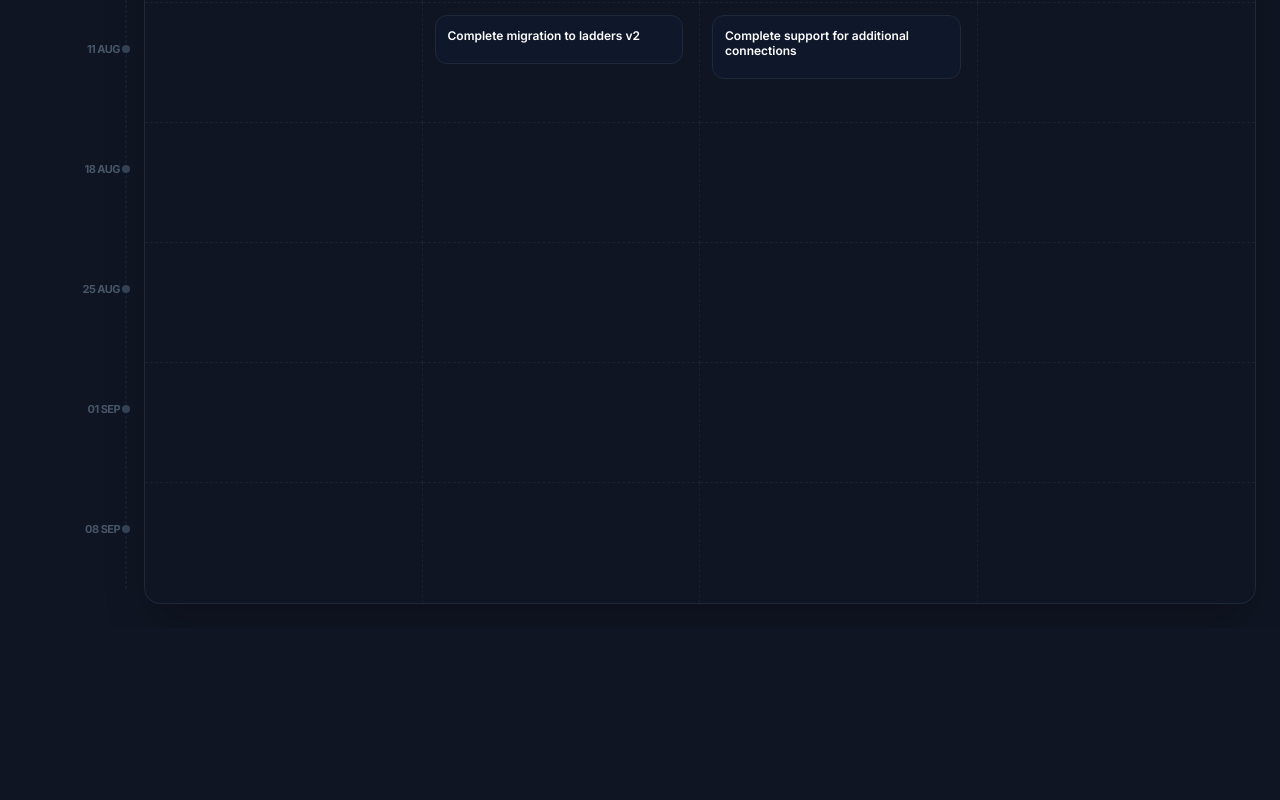
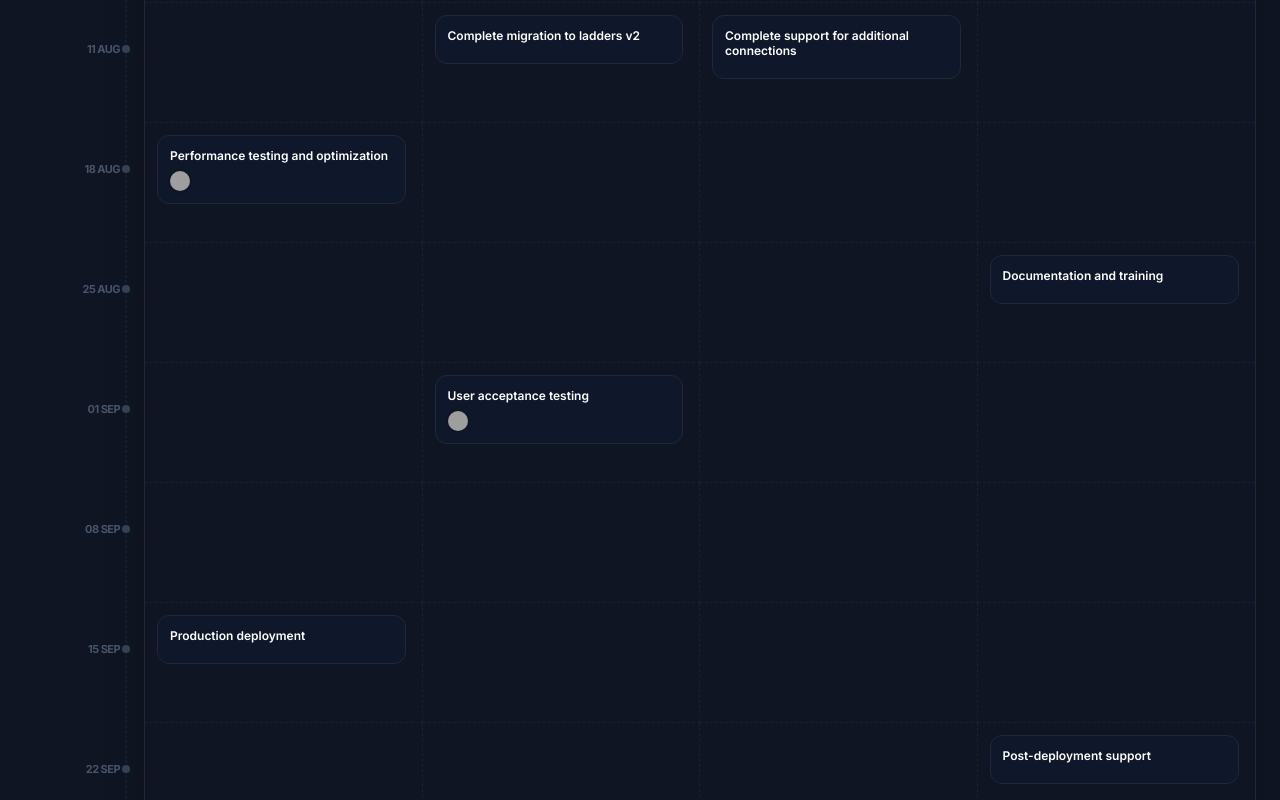
Before and after one commit to Total-L/EEP_Assignment, a React (Vite) app: page / in a window 1280 px wide. Shown: the part 880-1680 px from the top of the page. Before the commit the page ends 1508 px from the top, so only its background shows below. Built offline with nearby package versions, Linux system fonts and the light colour scheme; grey boxes are pictures that could not be loaded.

Commit message:
feat: add test data for multiple projects and fix view mode date mapping

```diff
--- a/App.tsx
+++ b/App.tsx
@@ -99,18 +99,42 @@ const App: React.FC = () => {
         }
     }, [viewMode]);
 
+    const getDateIndexForViewMode = useCallback((itemDate: string, viewMode: string): number => {
+        const date = new Date(itemDate);
+        const month = date.getMonth();
+        const year = date.getFullYear() % 100;
+
+        switch (viewMode) {
+            case 'month': {
+                const adjustedMonth = month >= 6 ? month - 6 : month + 6;
+                return adjustedMonth;
+            }
+            case 'quarter': {
+                const quarter = Math.floor(month / 3);
+                const qIndex = quarter >= 3 ? quarter - 3 : quarter + 1;
+                const qStr = `Q${qIndex} ${year}`;
+                const quarterMap: { [key: string]: number } = { 'Q3 24': 0, 'Q4 24': 1, 'Q1 25': 2, 'Q2 25': 3, 'Q3 25': 4, 'Q4 25': 5, 'Q1 26': 6, 'Q2 26': 7 };
+                return quarterMap[qStr] ?? 0;
+            }
+            case 'week':
+            default: {
+                const startDate = new Date('2024-07-07');
+                const diffDays = Math.floor((date.getTime() - startDate.getTime()) / (1000 * 60 * 60 * 24));
+                return Math.min(Math.max(Math.floor(diffDays / 7), 0), DATES_WEEK.length - 1);
+            }
+        }
+    }, [viewMode]);
+
     // Compute active items based on selected view mode and project
     const activeItems = useMemo(() => {
         const currentDates = getDatesForViewMode();
         return items
             .filter(item => item.projectId === selectedProject.id)
             .map(item => {
-                // Map the item's position based on viewMode labels
-                // In a production app, we'd use real Date objects and find the correct index
-                // Here we just use the logic that they shift relative to their initial slot
-                return { ...item };
+                const newDateIndex = getDateIndexForViewMode(item.date, viewMode);
+                return { ...item, dateIndex: newDateIndex };
             });
-    }, [items, selectedProject, viewMode, getDatesForViewMode]);
+    }, [items, selectedProject, viewMode, getDatesForViewMode, getDateIndexForViewMode]);
 
     const handleExport = async () => {
         try {
--- a/constants.ts
+++ b/constants.ts
@@ -10,8 +10,8 @@ export const USERS: User[] = [
 
 export const PROJECTS: Project[] = [
     { id: 'p1', name: 'Project Roadmap', client: 'HSBC' },
-    { id: 'p2', name: 'Cloud Migration', client: 'JP Morgan' },
-    { id: 'p3', name: 'Cyber Security', client: 'Barclays' }
+    { id: 'p2', name: 'Cloud Migration', client: 'HSBC' },
+    { id: 'p3', name: 'Cyber Security', client: 'HSBC' }
 ];
 
 export const PILLARS: Pillar[] = [
@@ -21,11 +21,12 @@ export const PILLARS: Pillar[] = [
     { id: 4, title: 'Pillar 04', description: 'Mandatory & discretionary updates', color: 'azure' },
 ];
 
-export const DATES_WEEK: string[] = ['7 JUL', '14 JUL', '21 JUL', '28 JUL', '04 AUG', '11 AUG', '18 AUG', '25 AUG', '01 SEP', '08 SEP'];
-export const DATES_MONTH: string[] = ['Jul', 'Aug', 'Sep', 'Oct', 'Nov', 'Dec', 'Jan', 'Feb', 'Mar', 'Apr'];
-export const DATES_QUARTER: string[] = ['Q3 24', 'Q4 24', 'Q1 25', 'Q2 25', 'Q3 25', 'Q4 25', 'Q1 26', 'Q2 26', 'Q3 26', 'Q4 26'];
+export const DATES_WEEK: string[] = ['7 JUL', '14 JUL', '21 JUL', '28 JUL', '04 AUG', '11 AUG', '18 AUG', '25 AUG', '01 SEP', '08 SEP', '15 SEP', '22 SEP', '29 SEP', '06 OCT', '13 OCT', '20 OCT'];
+export const DATES_MONTH: string[] = ['Jul', 'Aug', 'Sep', 'Oct', 'Nov', 'Dec', 'Jan', 'Feb', 'Mar', 'Apr', 'May', 'Jun'];
+export const DATES_QUARTER: string[] = ['Q3 24', 'Q4 24', 'Q1 25', 'Q2 25', 'Q3 25', 'Q4 25', 'Q1 26', 'Q2 26'];
 
 export const INITIAL_ITEMS: RoadmapItem[] = [
+    // Project Roadmap (p1) - HSBC
     { id: 'item1', title: 'Review and address pricing difference vs Horizon', pillarId: 1, date: '2024-07-07', dateIndex: 0, columnIndex: 0, progress: 85, status: Status.InProgress, assignees: [USERS[2]], projectId: 'p1' },
     { id: 'item4', title: 'Pricing template generation', pillarId: 1, date: '2024-07-14', dateIndex: 1, columnIndex: 0, progress: 0, status: Status.Todo, assignees: [], projectId: 'p1' },
     { id: 'item3', title: 'Ladder2 pricing requests to Firebird', pillarId: 2, date: '2024-07-14', dateIndex: 1, columnIndex: 1, progress: 0, status: Status.Todo, assignees: [], projectId: 'p1' },
@@ -41,4 +42,37 @@ export const INITIAL_ITEMS: RoadmapItem[] = [
     { id: 'item13', title: 'Deploy additional MMEs pricing', pillarId: 1, date: '2024-08-04', dateIndex: 4, columnIndex: 0, progress: 0, status: Status.Todo, assignees: [], projectId: 'p1' },
     { id: 'item14', title: 'Complete migration to ladders v2', pillarId: 2, date: '2024-08-11', dateIndex: 5, columnIndex: 1, progress: 0, status: Status.Todo, assignees: [], projectId: 'p1' },
     { id: 'item15', title: 'Complete support for additional connections', pillarId: 3, date: '2024-08-11', dateIndex: 5, columnIndex: 2, progress: 0, status: Status.Todo, assignees: [], projectId: 'p1' },
+    { id: 'item16', title: 'Performance testing and optimization', pillarId: 1, date: '2024-08-18', dateIndex: 6, columnIndex: 0, progress: 0, status: Status.Todo, assignees: [USERS[0]], projectId: 'p1' },
+    { id: 'item17', title: 'Documentation and training', pillarId: 4, date: '2024-08-25', dateIndex: 7, columnIndex: 3, progress: 0, status: Status.Todo, assignees: [], projectId: 'p1' },
+    { id: 'item18', title: 'User acceptance testing', pillarId: 2, date: '2024-09-01', dateIndex: 8, columnIndex: 1, progress: 0, status: Status.Todo, assignees: [USERS[1]], projectId: 'p1' },
+    { id: 'item19', title: 'Production deployment', pillarId: 1, date: '2024-09-15', dateIndex: 10, columnIndex: 0, progress: 0, status: Status.Todo, assignees: [], projectId: 'p1' },
+    { id: 'item20', title: 'Post-deployment support', pillarId: 4, date: '2024-09-22', dateIndex: 11, columnIndex: 3, progress: 0, status: Status.Todo, assignees: [], projectId: 'p1' },
+
+    // Cloud Migration (p2) - HSBC
+    { id: 'cloud1', title: 'Infrastructure assessment', pillarId: 1, date: '2024-07-07', dateIndex: 0, columnIndex: 0, progress: 100, status: Status.Done, assignees: [USERS[0]], projectId: 'p2' },
+    { id: 'cloud2', title: 'Define cloud architecture', pillarId: 2, date: '2024-07-14', dateIndex: 1, columnIndex: 1, progress: 75, status: Status.InProgress, assignees: [USERS[2]], projectId: 'p2' },
+    { id: 'cloud3', title: 'Security compliance review', pillarId: 4, date: '2024-07-21', dateIndex: 2, columnIndex: 3, progress: 50, status: Status.InProgress, assignees: [], projectId: 'p2' },
+    { id: 'cloud4', title: 'Data migration strategy', pillarId: 3, date: '2024-07-28', dateIndex: 3, columnIndex: 2, progress: 30, status: Status.InProgress, assignees: [USERS[3]], projectId: 'p2' },
+    { id: 'cloud5', title: 'Proof of concept development', pillarId: 1, date: '2024-08-04', dateIndex: 4, columnIndex: 0, progress: 0, status: Status.Todo, assignees: [], projectId: 'p2' },
+    { id: 'cloud6', title: 'Network configuration', pillarId: 2, date: '2024-08-11', dateIndex: 5, columnIndex: 1, progress: 0, status: Status.Todo, assignees: [], projectId: 'p2' },
+    { id: 'cloud7', title: 'Load testing', pillarId: 3, date: '2024-08-18', dateIndex: 6, columnIndex: 2, progress: 0, status: Status.Todo, assignees: [USERS[1]], projectId: 'p2' },
+    { id: 'cloud8', title: 'Disaster recovery setup', pillarId: 4, date: '2024-08-25', dateIndex: 7, columnIndex: 3, progress: 0, status: Status.Todo, assignees: [], projectId: 'p2' },
+    { id: 'cloud9', title: 'Pilot migration', pillarId: 1, date: '2024-09-01', dateIndex: 8, columnIndex: 0, progress: 0, status: Status.Todo, assignees: [], projectId: 'p2' },
+    { id: 'cloud10', title: 'Full migration execution', pillarId: 2, date: '2024-09-15', dateIndex: 10, columnIndex: 1, progress: 0, status: Status.Todo, assignees: [], projectId: 'p2' },
+    { id: 'cloud11', title: 'Performance monitoring', pillarId: 3, date: '2024-09-22', dateIndex: 11, columnIndex: 2, progress: 0, status: Status.Todo, assignees: [], projectId: 'p2' },
+    { id: 'cloud12', title: 'Cloud optimization', pillarId: 1, date: '2024-10-06', dateIndex: 13, columnIndex: 0, progress: 0, status: Status.Todo, assignees: [USERS[0]], projectId: 'p2' },
+
+    // Cyber Security (p3) - HSBC
+    { id: 'cyber1', title: 'Security audit', pillarId: 4, date: '2024-07-07', dateIndex: 0, columnIndex: 3, progress: 100, status: Status.Done, assignees: [USERS[1]], projectId: 'p3' },
+    { id: 'cyber2', title: 'Vulnerability assessment', pillarId: 1, date: '2024-07-14', dateIndex: 1, columnIndex: 0, progress: 90, status: Status.InProgress, assignees: [], projectId: 'p3' },
+    { id: 'cyber3', title: 'Penetration testing', pillarId: 2, date: '2024-07-21', dateIndex: 2, columnIndex: 1, progress: 60, status: Status.InProgress, assignees: [USERS[2]], projectId: 'p3' },
+    { id: 'cyber4', title: 'Security patching', pillarId: 4, date: '2024-07-28', dateIndex: 3, columnIndex: 3, progress: 45, status: Status.InProgress, assignees: [], projectId: 'p3' },
+    { id: 'cyber5', title: 'Incident response plan', pillarId: 3, date: '2024-08-04', dateIndex: 4, columnIndex: 2, progress: 20, status: Status.InProgress, assignees: [USERS[3]], projectId: 'p3' },
+    { id: 'cyber6', title: 'Firewall configuration', pillarId: 1, date: '2024-08-11', dateIndex: 5, columnIndex: 0, progress: 0, status: Status.Todo, assignees: [], projectId: 'p3' },
+    { id: 'cyber7', title: 'Encryption implementation', pillarId: 2, date: '2024-08-18', dateIndex: 6, columnIndex: 1, progress: 0, status: Status.Todo, assignees: [], projectId: 'p3' },
+    { id: 'cyber8', title: 'Access control review', pillarId: 4, date: '2024-08-25', dateIndex: 7, columnIndex: 3, progress: 0, status: Status.Todo, assignees: [USERS[0]], projectId: 'p3' },
+    { id: 'cyber9', title: 'Threat monitoring setup', pillarId: 3, date: '2024-09-01', dateIndex: 8, columnIndex: 2, progress: 0, status: Status.Todo, assignees: [], projectId: 'p3' },
+    { id: 'cyber10', title: 'Security training', pillarId: 4, date: '2024-09-08', dateIndex: 9, columnIndex: 3, progress: 0, status: Status.Todo, assignees: [], projectId: 'p3' },
+    { id: 'cyber11', title: 'Compliance certification', pillarId: 1, date: '2024-09-15', dateIndex: 10, columnIndex: 0, progress: 0, status: Status.Todo, assignees: [USERS[1]], projectId: 'p3' },
+    { id: 'cyber12', title: 'Annual security review', pillarId: 4, date: '2024-10-20', dateIndex: 15, columnIndex: 3, progress: 0, status: Status.Todo, assignees: [], projectId: 'p3' },
 ];
```
